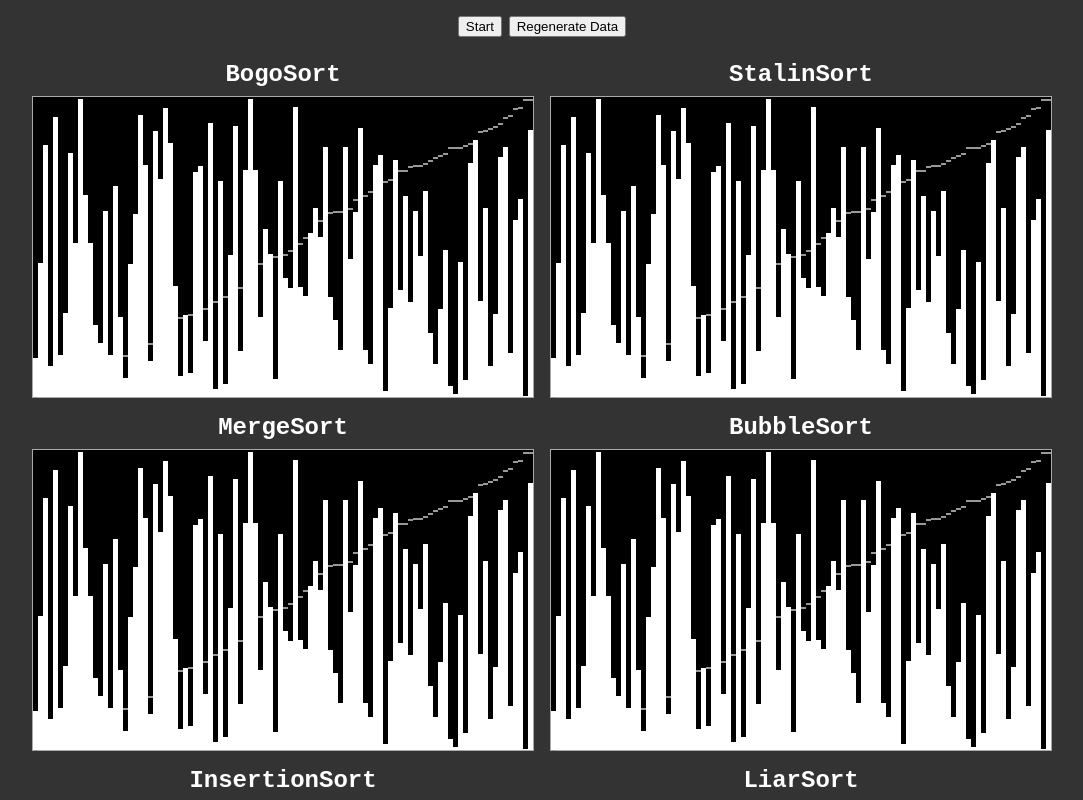
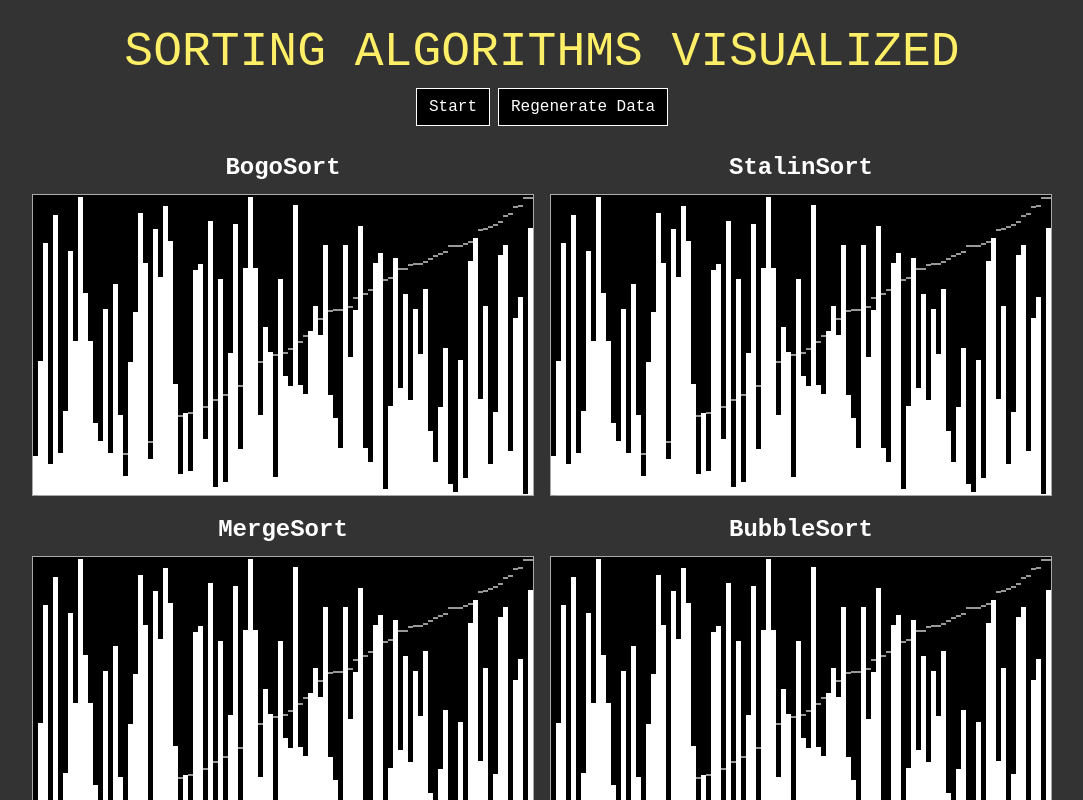
Before and after one commit to DaMrNelson/sortsite, a React (Vite) app: page / in a window 1280 px wide. Shown: the top 800 px of the page, without its empty margins (98-1181 px from the left). Built offline with nearby package versions, Linux system fonts and the light colour scheme.

Commit message:
Basic theming

```diff
--- a/package.json
+++ b/package.json
@@ -10,8 +10,10 @@
     "preview": "vite preview"
   },
   "dependencies": {
+    "bootstrap": "^5.3.6",
     "clsx": "^2.1.1",
     "react": "^19.1.0",
+    "react-bootstrap": "^2.10.10",
     "react-dom": "^19.1.0",
     "zustand": "^5.0.4"
   },
--- a/src/App.module.css
+++ b/src/App.module.css
@@ -1,5 +1,11 @@
-.sorter {
+.content {
     padding: 1em;
+}
+
+.header {
+    text-align: center;
+    font-size: 3em;
+    color: #ffef66;
 }
 
 .controls {
--- a/src/App.tsx
+++ b/src/App.tsx
@@ -1,3 +1,4 @@
+import Button from "react-bootstrap/Button";
 import styles from "./App.module.css";
 import { SortVisualizer } from "./components/SortVisualizer";
 import { generateData, startExecution, stopExecution, useExecutionState } from "./executor";
@@ -19,15 +20,19 @@ export const App = () => {
   };
 
   return (
-    <div className={styles.sorter}>
+    <div className={styles.content}>
+      <div className={styles.header}>
+        SORTING ALGORITHMS VISUALIZED
+      </div>
       <div className={styles.controls}>
         { state.running ?
-          <button onClick={ () => onStopClick() } disabled={state.stop}>Stop</button>
+          <Button onClick={ () => onStopClick() } disabled={state.stop}>Stop</Button>
         :
-          <button onClick={ () => onStartClick() }>Start</button>
+          <Button onClick={ () => onStartClick() }>Start</Button>
         }
-        <button onClick={ () => onGenerateDataClick() } disabled={state.running}>Regenerate Data</button>
-        {/* TODO: Speed control */}
+        <Button onClick={ () => onGenerateDataClick() } disabled={state.running}>Regenerate Data</Button>
+
+        {/* TODO: Speed control: <FormRange /> */}
       </div>
 
       <div className={styles.sortersContainer}>
--- /dev/null
+++ b/src/bootstrap-theme.css
@@ -0,0 +1,21 @@
+.btn {
+    border-radius: 0;
+}
+
+.btn.btn-primary {
+    --bs-btn-color: #FFF;
+    --bs-btn-bg: #000;
+    --bs-btn-border-color: #FFF;
+
+    --bs-btn-hover-color: #FFF;
+    --bs-btn-hover-bg: #333;
+    --bs-btn-hover-border-color: #FFF;
+
+    --bs-btn-active-color: #FFF;
+    --bs-btn-active-bg: #555;
+    --bs-btn-active-border-color: #FFF;
+
+    --bs-btn-disabled-color: var(--bs-btn-color);
+    --bs-btn-disabled-bg: var(--bs-btn-bg);
+    --bs-btn-disabled-border-color: var(--bs-btn-border-color);
+}
--- a/src/components/DataDisplay.module.css
+++ b/src/components/DataDisplay.module.css
@@ -4,6 +4,7 @@
     height: 300px;
     background: #000;
     border: 1px solid #AAA;
+    box-sizing: content-box;
 }
 
 .dbContainer.bg {
--- a/src/main.tsx
+++ b/src/main.tsx
@@ -1,6 +1,8 @@
 import { StrictMode } from "react";
 import { createRoot } from "react-dom/client";
+import "bootstrap/dist/css/bootstrap.min.css";
 import "./index.css";
+import "./bootstrap-theme.css";
 import App from "./App";
 
 createRoot(document.getElementById("root")!).render(
```
Also changed, not shown: 1 other file (tests, documents, lock files or other folders).
